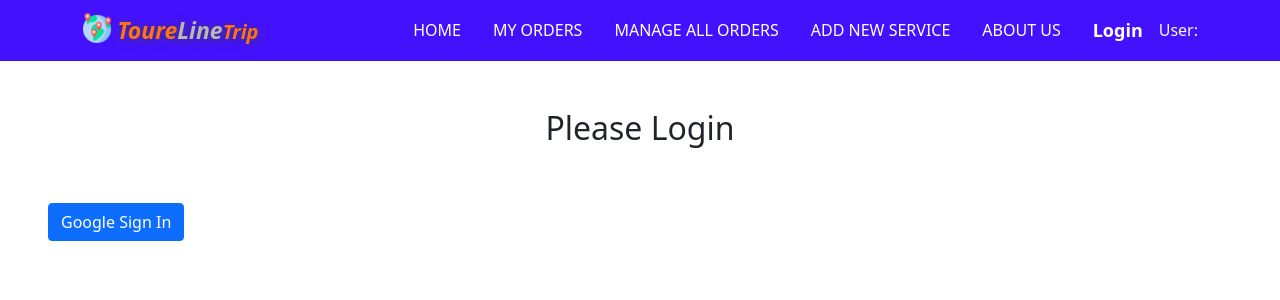
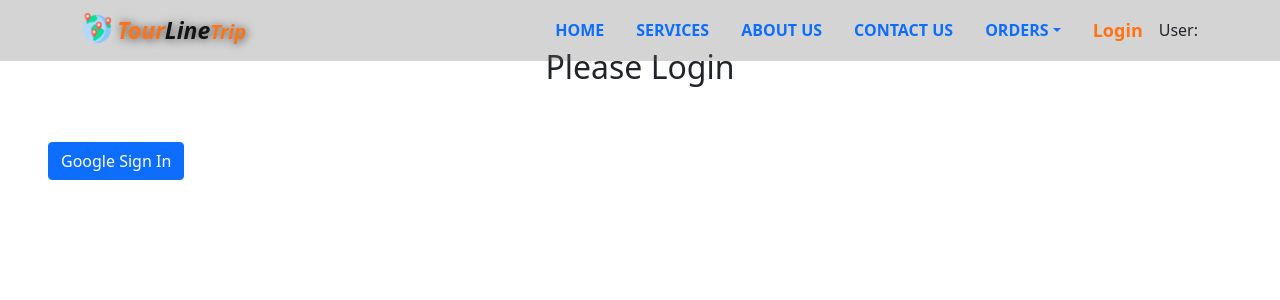
Before and after one commit to showkhin1997/tour-line-trip-client-side, a React (Create React App) app: page /login in a window 1280 px wide. Shown: the top 300 px of the page. Built offline with nearby package versions, Linux system fonts and the light colour scheme; no server answers.

Commit message:
login fixed

```diff
--- a/src/components/Home/Banner/Banner.js
+++ b/src/components/Home/Banner/Banner.js
@@ -1,4 +1,5 @@
 import React from 'react';
+
 
 const Banner = () => {
     return (
--- a/src/components/Home/Home/Home.css
+++ b/src/components/Home/Home/Home.css
@@ -1,5 +1,6 @@
 .banner-text-style{
     width: 100%;
+    margin-top: 60px;
 }
 .banner-text{
     margin-left: 10%;
--- a/src/components/Home/Services/Services/Services.js
+++ b/src/components/Home/Services/Services/Services.js
@@ -14,7 +14,7 @@ const Services = () => {
     }, [])
 
     return (
-        <div>
+        <div id="services">
             <h2 className="text-center section-title">Services</h2>
             <div className="row row-cols-1 row-cols-md-3 g-4">
                 {
--- a/src/components/Login/Login/Login.js
+++ b/src/components/Login/Login/Login.js
@@ -1,11 +1,19 @@
 import React from 'react';
+import { useHistory, useLocation } from 'react-router';
 import useAuth from '../../../hooks/useAuth';
 
 const Login = () => {
     const { signInUsingGoogle } = useAuth();
+    const location = useLocation();
+    const history = useHistory();
+
+    const redirect_uri = location.state?.from || '/home';
 
     const handleGoogleLogin = () => {
         signInUsingGoogle()
+            .then(result => {
+                history.push(redirect_uri)
+            })
     }
 
 
--- a/src/components/Shared/Header/Header.css
+++ b/src/components/Shared/Header/Header.css
@@ -1,5 +1,5 @@
 .navbar-style{
-    background-color: rgba(55, 0, 255, 0.932);
+    background-color: rgba(104, 104, 104, 0.288);
 }
 .tour-text{
     font-weight: 900;
@@ -13,10 +13,10 @@
     font-size: 20px;
 }
 .line-text{
-    color: rgb(185, 184, 184);
+    color: rgb(19, 19, 19);
 }
 .login-button{
-    color: rgb(255, 255, 255);
+    color: rgb(255, 115, 21);
     font-weight: 600;
     font-size: 18px;
 }
@@ -25,7 +25,10 @@
 }
 .logout-button{
     background-color: rgb(218, 98, 19);
-    color: rgb(255, 255, 255);
     font-weight: 600;
     font-size: 18px;
+    color: whitesmoke;
 }
+.dropdown-text{
+    font-size: 12px;
+}
--- a/src/components/Shared/Header/Header.js
+++ b/src/components/Shared/Header/Header.js
@@ -1,6 +1,7 @@
 import React from 'react';
-import { Container, Nav, Navbar, Button } from 'react-bootstrap';
+import { Container, Nav, Navbar, Button, NavDropdown } from 'react-bootstrap';
 import { Link } from 'react-router-dom';
+import { HashLink } from 'react-router-hash-link';
 import useAuth from '../../../hooks/useAuth';
 import logo from '../../../images/logo.png';
 import './Header.css';
@@ -12,7 +13,7 @@ const Header = () => {
     return (
         <div>
             <>
-                <Navbar sticky="top" variant="dark" collapseOnSelect expand="lg" className="navbar-style">
+                <Navbar fixed="top" variant="dark" collapseOnSelect expand="lg" className="navbar-style">
                     <Container>
                         <Navbar.Brand href="#home" className="me-5">
                             <img
@@ -22,23 +23,28 @@ const Header = () => {
                                 height="30"
                                 className="d-inline-block align-top"
                             />{' '}
-                            <span className="tour-text">Toure</span>
+                            <span className="tour-text">Tour</span>
                             <span className="line-text tour-text">Line</span>
                             <span className="trip-text tour-text">Trip</span></Navbar.Brand>
                         <Navbar.Toggle />
                         <Navbar.Collapse className="justify-content-end">
-                            <Nav.Link as={Link} to="/home" className="text-white">HOME</Nav.Link>
-                            <Nav.Link className="text-white">MY ORDERS</Nav.Link>
-                            <Nav.Link className="text-white">MANAGE ALL ORDERS</Nav.Link>
-                            <Nav.Link as={Link} to="/addnewservice" className="text-white">ADD NEW SERVICE</Nav.Link>
-                            <Nav.Link className="text-white">ABOUT US</Nav.Link>
+                            <Nav.Link as={Link} to="/home" className="text-primary fw-bold">HOME</Nav.Link>
+                            <Nav.Link as={HashLink} to="#services" className="text-primary fw-bold">SERVICES</Nav.Link>
+                            <Nav.Link as={Link} to="/about" className="text-primary fw-bold">ABOUT US</Nav.Link>
+                            <Nav.Link as={Link} to="/contact" className="text-primary fw-bold">CONTACT US</Nav.Link>
+                            <NavDropdown className="text-white fw-bold" title="ORDERS" id="collasible-nav-dropdown">
+                                <Nav.Link as={Link} to="/addnewservice" className="dropdown-text">MY ORDERS</Nav.Link>
+                                <Nav.Link as={Link} to="/addnewservice" className="dropdown-text">MANAGE ALL ORDERS</Nav.Link>
+                                <Nav.Link as={Link} to="/addnewservice" className="dropdown-text">ADD NEW SERVICE</Nav.Link>
+                            </NavDropdown>
+
                             {
                                 user?.email ? <Button onClick={logOut} className="logout-button me-2" variant="light">Log out</Button>
                                     :
                                     <Nav.Link as={Link} to="/login" className="login-button">Login</Nav.Link>
 
                             }
-                            <Navbar.Text className="text-light">
+                            <Navbar.Text className="text-dark">
                                 User: <small className="fw-bold">{user?.displayName}</small>
                             </Navbar.Text>
                         </Navbar.Collapse>
--- a/src/hooks/useFirebase.js
+++ b/src/hooks/useFirebase.js
@@ -15,7 +15,7 @@ const useFirebase = () => {
     const signInUsingGoogle = () => {
         setIsLoading(true);
         const googlProvider = new GoogleAuthProvider();
-        signInWithPopup(auth, googlProvider)
+        return signInWithPopup(auth, googlProvider)
             .then(result => {
                 setUser(result.user);
             })
@@ -40,9 +40,9 @@ const useFirebase = () => {
     }, []);
 
     const logOut = () => {
-        setIsLoading(true);
-        signOut(auth)
-            .then(() => {
+        setIsLoading(true)
+            .catch(error => {
+                setError('');
             })
             .finally(() => setIsLoading(false))
     }
```
